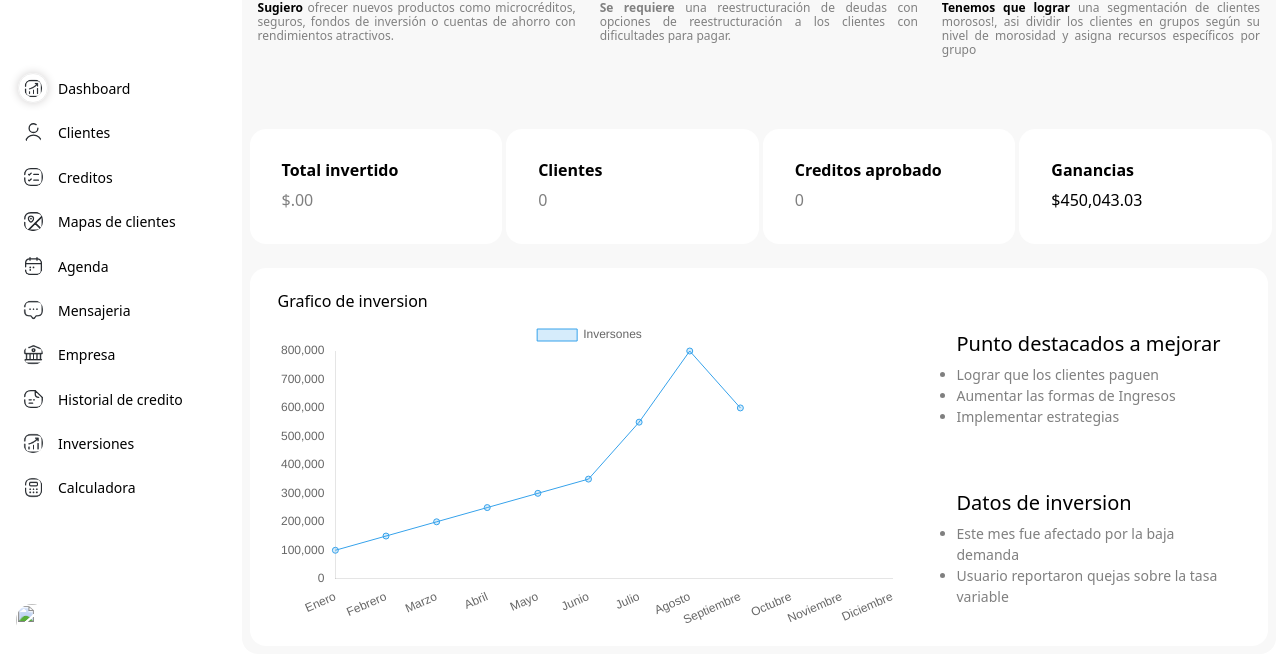
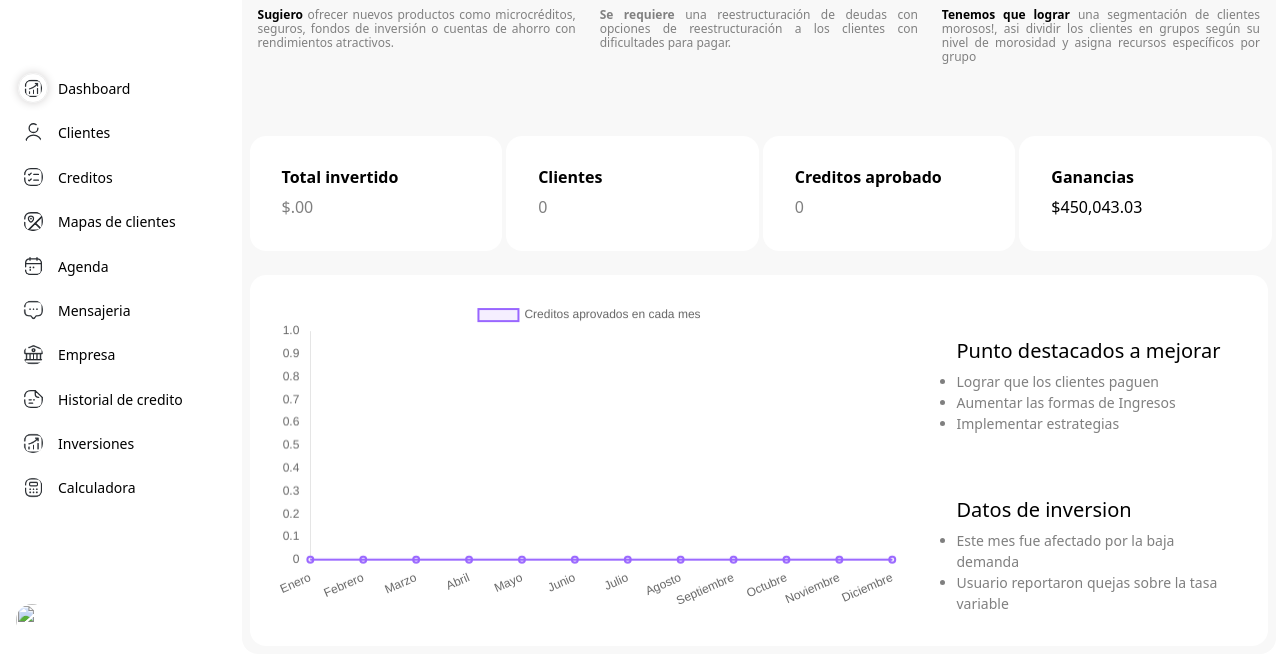
Before and after one commit to the-wandy-olivares/Money, a Django app: page / in a window 1280 px wide. Shown: the part 140-804 px from the top of the page. Run offline with Django 5.2, Linux system fonts and the light colour scheme; data that the repository does not hold is empty; some libraries are stand-ins or nearby versions.

Commit message:
Actualizar gráficos de créditos aprobados y mejorar etiquetas en la vista de opciones adicionales.

```diff
--- a/Easy/Credit/templates/credit/cp/grafico-wave.html
+++ b/Easy/Credit/templates/credit/cp/grafico-wave.html
@@ -12,12 +12,12 @@
                     labels: ['Enero', 'Febrero', 'Marzo', 'Abril', 'Mayo', 'Junio', 'Julio', 'Agosto', 'Septiembre', 'Octubre', 'Noviembre', 'Diciembre'],
                     datasets: [{
                               label: 'Creditos aprovados en cada mes',
-                              data: [14, 19, 14, 15, 20, 18, 20],
+                              data: [14, 19, 14, 15, 20, 18, 2],
                               borderColor: 'rgba(75, 192, 192, 1)',
                               borderWidth: 2,
                               backgroundColor: 'rgba(75, 192, 192, 0.1)', // Background color
                               fill: true,
-                              tension: 0.4 // This creates the wave effect
+                              tension: 1 // This creates the wave effect
                     }]
             },
             options: {
--- a/Easy/Credit/templates/credit/cp/more-options.html
+++ b/Easy/Credit/templates/credit/cp/more-options.html
@@ -49,7 +49,7 @@
                         <svg xmlns="http://www.w3.org/2000/svg" width="16" height="16" fill="currentColor" class="bi bi-plus-circle" viewBox="0 0 16 16">
                               <path d="M8 15A7 7 0 1 1 8 1a7 7 0 0 1 0 14m0 1A8 8 0 1 0 8 0a8 8 0 0 0 0 16"/>
                               <path d="M8 4a.5.5 0 0 1 .5.5v3h3a.5.5 0 0 1 0 1h-3v3a.5.5 0 0 1-1 0v-3h-3a.5.5 0 0 1 0-1h3v-3A.5.5 0 0 1 8 4"/>
-                            </svg> Agregar
+                            </svg> Nuevo credito
                   </a>
             </li>
             <li>
--- a/Easy/Easy/templates/dashboard/dashboard.html
+++ b/Easy/Easy/templates/dashboard/dashboard.html
@@ -105,13 +105,6 @@
 
 </style>
 
-
-
-
-
-
-
-
         <div  class="  mb-0 bottom-0 d-flex justify-content-center flex-wrap w-100    " data-aos="fade-in" style="transition: 1s;">
             <section class="p-2">
                 <div class="row text-start mt-3 mb-5">
@@ -190,7 +183,7 @@
                 <div class="col-8">
                     <div class="card rounded-4 border-0">
                         <div class="card-body mt-2">
-                            <h6 class="card-title" >Grafico de inversion</h6>
+                            <!-- <h6 class="card-title" >Grafico de inversion</h6> -->
                             <canvas id="loansChart"></canvas>
                         </div>
                     </div>
@@ -199,14 +192,12 @@
                     <div class="card rounded-4 border-0 mt-5"
                     style="background-color: var(--bg-enfasis);">
                         <div class="card-body ">
-                            <h5 class="card-title text-black"
-                            style="font-weight ">
+                            <h5 class="card-title text-black">
                                 Punto destacados a mejorar</h5>
                             <ul class="p-0">
                                 <li class=" text-black-50" style="font-size: 14px;">Lograr que los clientes paguen</li>
                                 <li class=" text-black-50" style="font-size: 14px;"> Aumentar las formas de Ingresos </li>
                                 <li class=" text-black-50" style="font-size: 14px;"> Implementar estrategias</li>
-
                             </ul>
                         </div>
                     </div>
@@ -245,10 +236,14 @@
             labels: ['Enero', 'Febrero', 'Marzo', 'Abril', 'Mayo', 'Junio', 'Julio', 'Agosto', 'Septiembre', 'Octubre', 'Noviembre', 'Diciembre'],
             datasets: [{
                   label: 'Inversones',
-                  data: [100000, 150000, 200000, 250000, 300000, 350000, 550000, 800000, 600000],
-                  backgroundColor: 'rgba(54, 162, 235, 0.2)',
-                  borderColor: 'rgba(54, 162, 235, 1)',
-                  borderWidth: 1
+                  label: 'Creditos aprovados en cada mes',
+                              data: [0, 0, 0, 0, 0, 0, 0, 0, 0, 0, 0, 0],
+                              borderColor: 'rgba(153, 102, 255, 1)',
+                              backgroundColor: 'rgba(153, 102, 255, 0.1)', // Background color
+                              borderWidth: 2,
+                              fill: true,
+                              tension: 1 // This creates the wave effect
+
             }]
       },
       options: {
```
